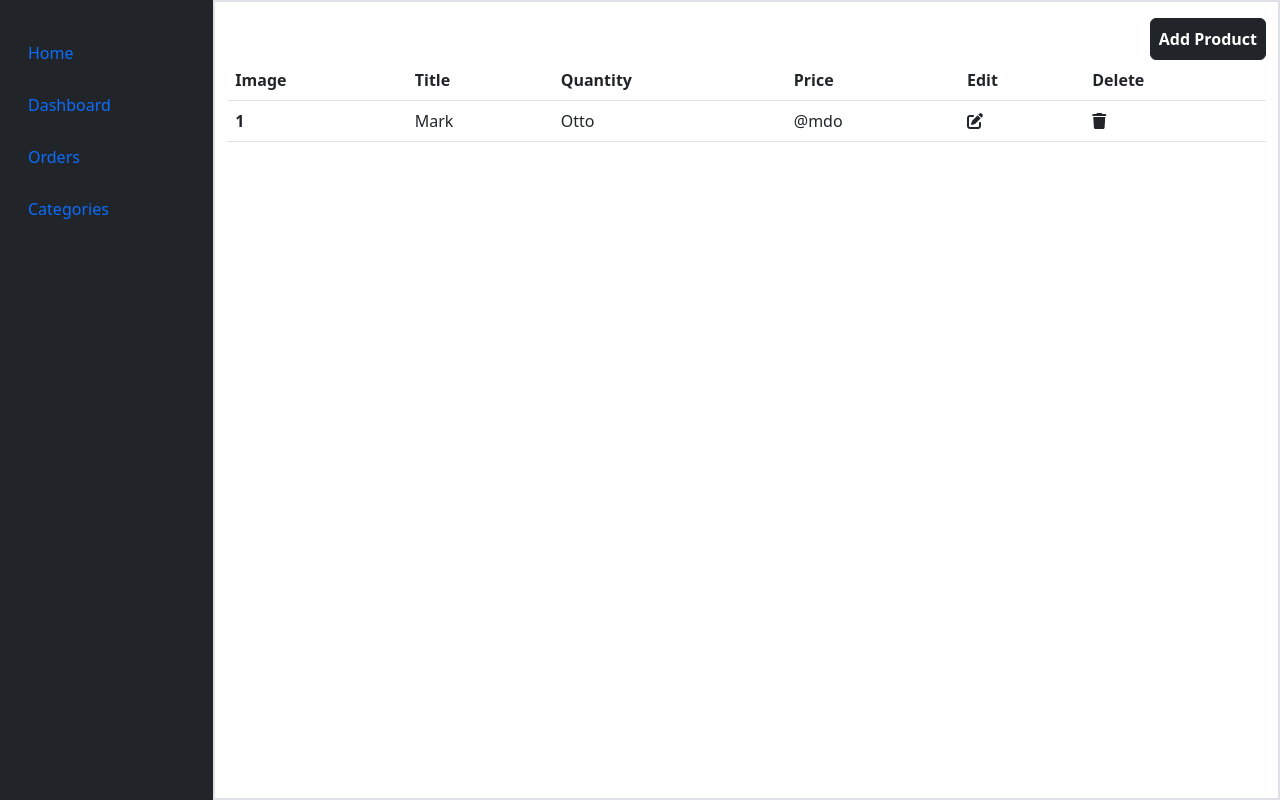
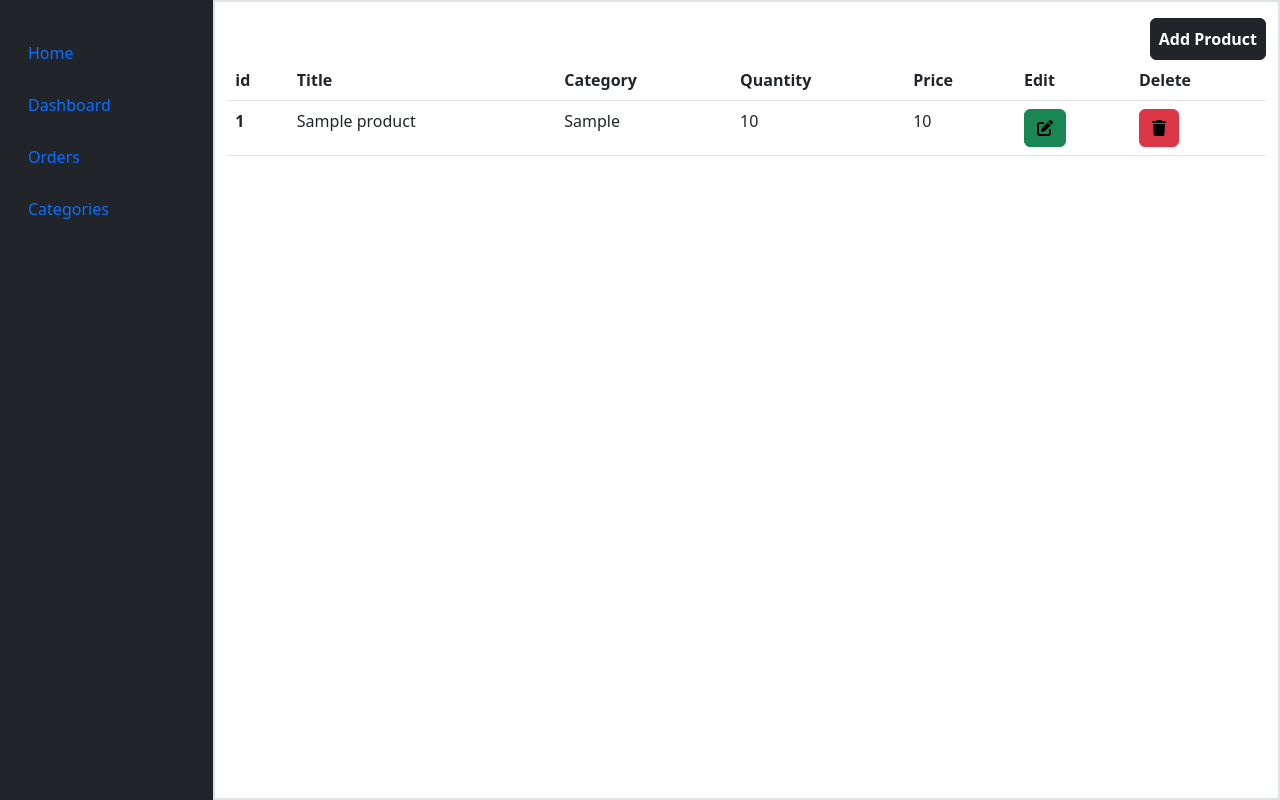
Before and after one commit to HajjouWalkadi/Systeme_de_gestion_des_produits_de_gaming, a PHP site: page /dashboard.php in a window 1280 px wide. Shown: the part 56-856 px from the top of the page. Run offline with PHP 8.4, Linux system fonts and the light colour scheme; the visitor is signed in with stand-in values (Sample User, id 1); tables that the repository leaves empty or names only in its code hold one stand-in row (values such as "Sample post").

Commit message:
adding Read function

```diff
--- a/functions/Read.php
+++ b/functions/Read.php
@@ -0,0 +1,29 @@
+<?php
+    //INCLUDE DATABASE FILE
+    include('database.php');
+
+
+
+//____________**fonction afficher:**__________________________________________________________________________________
+// _______________________________________________________________________________________________________________
+
+    function getProduct(){
+        global $conn;
+        $countProduct=0;
+        $sql="SELECT * FROM product";
+        $result=mysqli_query($conn,$sql);
+        while($row=mysqli_fetch_assoc($result)){
+            $countProduct++;
+            echo'
+            <tr>
+                    <th scope="row">'.$countProduct.'</th>
+                    <td>'.$row['title'].'</td>
+                    <td>'.$row['category'].'</td>
+                    <td>'.$row['quantity'].'</td>
+                    <td>'.$row['price'].'</td>
+                    <td><span onclick="editProduct()" class="btn btn-success text-black"><i class="fas fa-edit"></i></span></td>
+                    <td><span onclick="deleteProduct()" class="btn btn-danger text-black"><i class="fas fa-trash"></i></span></td>
+                  </tr>
+            ';
+        }
+        }
--- a/pages/dashboard.php
+++ b/pages/dashboard.php
@@ -1,5 +1,7 @@
 <?php
 include '../functions/Create.php';
+include '../functions/Read.php';
+
 //echo $_SESSION['id'];
 
 ?>
@@ -167,8 +169,10 @@ include '../functions/Create.php';
         <table class="table">
           <thead>
             <tr>
-              <th scope="col">Image</th>
+              <!-- <th scope="col">Image</th> -->
+              <th scope="col">id</th>
               <th scope="col">Title</th>
+              <th scope="col">Category</th>
               <th scope="col">Quantity</th>
               <th scope="col">Price</th>
               <th scope="col">Edit</th>
@@ -176,15 +180,9 @@ include '../functions/Create.php';
             </tr>
           </thead>
           <tbody>
-            <tr>
-              <th scope="row">1</th>
-              <td>Mark</td>
-              <td>Otto</td>
-              <td>@mdo</td>
-              <td><i class=" fa-solid fa-edit"></i></td>
-              <td><i class=" fa-solid fa-trash"></td>
-
-            </tr>
+            <?php
+            getProduct();
+            ?>
 
 
           </tbody>
```
